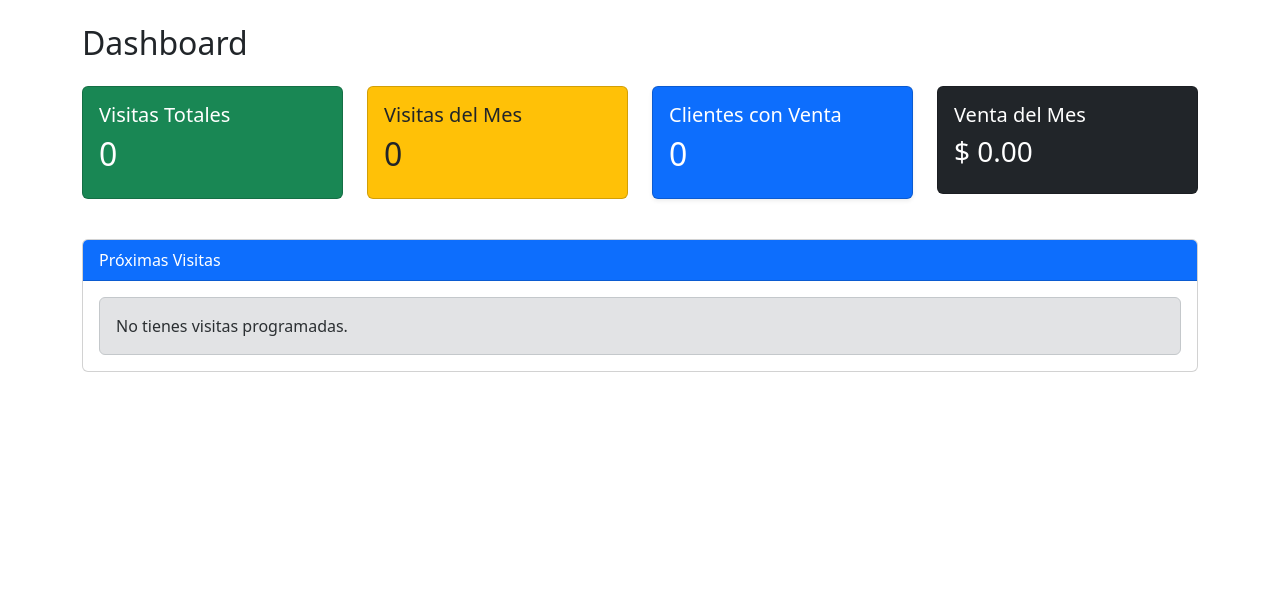
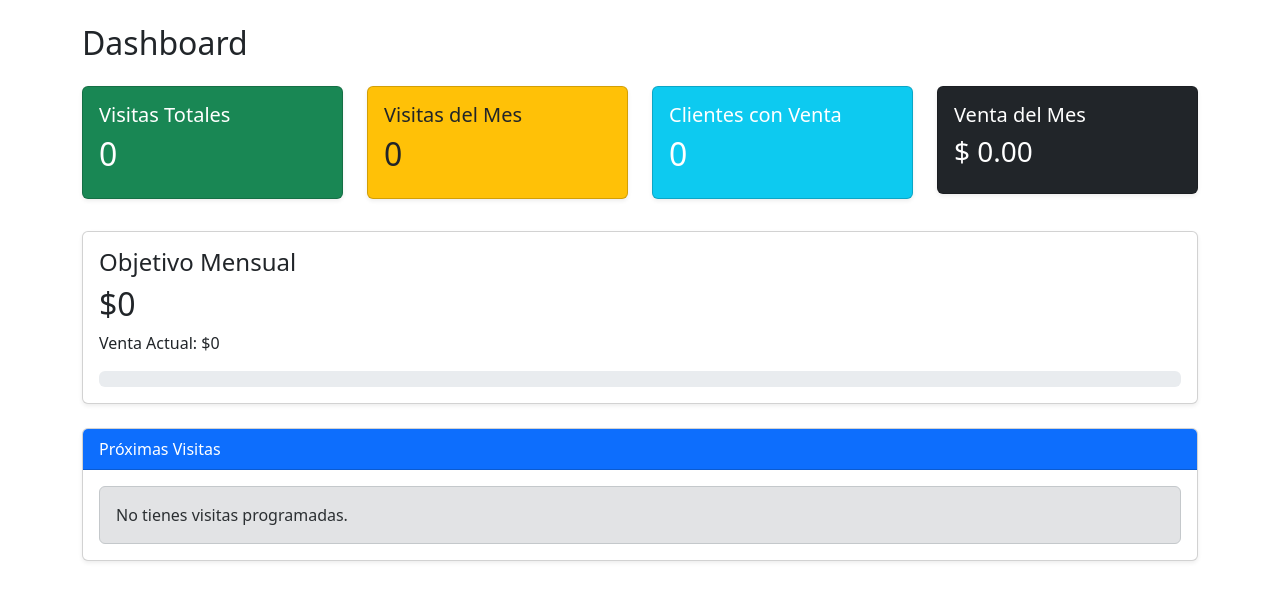
Before and after one commit to urieltsuki/VISITAS_BYAPPLE, a Flask app: page /dashboard in a window 1280 px wide. Shown: the part 54-655 px from the top of the page. Run offline with Flask 3, Linux system fonts and the light colour scheme; the visitor is signed in with stand-in values (Sample User, id 1); data that the repository does not hold is empty.

Commit message:
Avance de objetivo mensual

```diff
--- a/app.py
+++ b/app.py
@@ -14,7 +14,7 @@ from sqlalchemy import or_
 from werkzeug.security import check_password_hash
 
 from models import db
-from models import Usuario, Cliente, Visita
+from models import Usuario, Cliente, Visita, Objetivo
 
 import os
 from werkzeug.utils import secure_filename
@@ -115,23 +115,30 @@ def login():
 # Dashboard protegido
 from sqlalchemy import func, extract
 
+
 @app.route('/dashboard')
 @login_required
 def dashboard():
 
     hoy = datetime.now()
 
-    # ADMINISTRADOR
+
+    # ==========================
+    # ADMINISTRADOR / SUPERVISOR
+    # ==========================
+
     if current_user.rol in ['admin', 'supervisor']:
 
         total_clientes = Cliente.query.count()
 
         total_visitas = Visita.query.count()
 
+
         visitas_mes = Visita.query.filter(
             extract('year', Visita.fecha) == hoy.year,
             extract('month', Visita.fecha) == hoy.month
         ).count()
+
 
         monto_mes = db.session.query(
             func.sum(Visita.monto_venta)
@@ -140,13 +147,30 @@ def dashboard():
             extract('month', Visita.fecha) == hoy.month
         ).scalar() or 0
 
+
         clientes_con_venta = db.session.query(
             Visita.cliente_id
         ).filter(
-            Visita.venta_realizada == True,
+            Visita.venta_realizada.is_(True),
             extract('year', Visita.fecha) == hoy.year,
             extract('month', Visita.fecha) == hoy.month
         ).distinct().count()
+
+
+        objetivo = Objetivo.query.filter_by(
+            anio=hoy.year,
+            mes=hoy.month
+        ).first()
+
+
+        cumplimiento = 0
+
+        if objetivo and objetivo.objetivo > 0:
+            cumplimiento = round(
+                (monto_mes / objetivo.objetivo) * 100,
+                2
+            )
+
 
         return render_template(
             'dashboard.html',
@@ -155,14 +179,22 @@ def dashboard():
             visitas_mes=visitas_mes,
             monto_mes=monto_mes,
             clientes_con_venta=clientes_con_venta,
+            objetivo=objetivo.objetivo if objetivo else 0,
+            cumplimiento=cumplimiento,
             admin=True
         )
 
+
+
+    # ==========================
     # VENDEDOR
+    # ==========================
 
     total_visitas = Visita.query.filter(
         Visita.usuario_id == current_user.id
     ).count()
+
+
 
     visitas_mes = Visita.query.filter(
         Visita.usuario_id == current_user.id,
@@ -170,12 +202,16 @@ def dashboard():
         extract('month', Visita.fecha) == hoy.month
     ).count()
 
+
+
     ventas_mes = Visita.query.filter(
         Visita.usuario_id == current_user.id,
-        Visita.venta_realizada == True,
+        Visita.venta_realizada.is_(True),
         extract('year', Visita.fecha) == hoy.year,
         extract('month', Visita.fecha) == hoy.month
     ).count()
+
+
 
     monto_mes = db.session.query(
         func.sum(Visita.monto_venta)
@@ -185,21 +221,46 @@ def dashboard():
         extract('month', Visita.fecha) == hoy.month
     ).scalar() or 0
 
-    proximas_visitas = Visita.query.filter(
-        Visita.usuario_id == current_user.id,
-        Visita.proxima_visita != None
-    ).order_by(
-        Visita.proxima_visita.asc()
-    ).limit(5).all()
+
 
     clientes_con_venta = db.session.query(
         Visita.cliente_id
     ).filter(
         Visita.usuario_id == current_user.id,
-        Visita.venta_realizada == True,
+        Visita.venta_realizada.is_(True),
         extract('year', Visita.fecha) == hoy.year,
         extract('month', Visita.fecha) == hoy.month
     ).distinct().count()
+
+
+
+    proximas_visitas = Visita.query.filter(
+        Visita.usuario_id == current_user.id,
+        Visita.proxima_visita.isnot(None)
+    ).order_by(
+        Visita.proxima_visita.asc()
+    ).limit(5).all()
+
+
+
+    objetivo = Objetivo.query.filter_by(
+        usuario_id=current_user.id,
+        anio=hoy.year,
+        mes=hoy.month
+    ).first()
+
+
+
+    cumplimiento = 0
+
+    if objetivo and objetivo.objetivo > 0:
+
+        cumplimiento = round(
+            (monto_mes / objetivo.objetivo) * 100,
+            2
+        )
+
+
 
     return render_template(
         'dashboard.html',
@@ -209,6 +270,8 @@ def dashboard():
         monto_mes=monto_mes,
         clientes_con_venta=clientes_con_venta,
         proximas_visitas=proximas_visitas,
+        objetivo=objetivo.objetivo if objetivo else 0,
+        cumplimiento=cumplimiento,
         admin=False
     )
 
@@ -351,19 +414,19 @@ def visitas():
 
             proxima_visita = None
 
-    if request.form.get('proxima_visita'):
-        if not request.form.get('proxima_visita'):
+        if request.form.get('proxima_visita'):
+            if not request.form.get('proxima_visita'):
 
-            return '''
-            <h3>Debe seleccionar una fecha de próxima visita</h3>
-            /visitasRegresar</a>
-            '''
-        proxima_visita = datetime.strptime(
-            request.form['proxima_visita'],
-            '%Y-%m-%d'
-        ).date()
-        print("CLIENTE ID:", request.form.get('cliente_id'))
-        visita = Visita(
+                return '''
+                <h3>Debe seleccionar una fecha de próxima visita</h3>
+                /visitasRegresar</a>
+                '''
+            proxima_visita = datetime.strptime(
+                request.form['proxima_visita'],
+                '%Y-%m-%d'
+            ).date()
+            print("CLIENTE ID:", request.form.get('cliente_id'))
+            visita = Visita(
 
 
 
--- a/crear_admin.py
+++ b/crear_admin.py
@@ -11,7 +11,7 @@ with app.app_context():
 
     if usuario:
 
-        usuario.password = generate_password_hash("uri26")
+        usuario.password = generate_password_hash("Admin123")
         usuario.rol = "admin"
 
         db.session.commit()
--- a/templates/dashboard.html
+++ b/templates/dashboard.html
@@ -12,34 +12,93 @@ Dashboard
 
 <div class="row">
 
+
 {% if admin %}
 <div class="col-md-3 mb-3">
-
-        <div class="card bg-primary text-white">
-
+    <div class="card bg-primary text-white shadow-sm">
         <div class="card-body">
-
             <h5>Clientes Totales</h5>
-
             <h2>{{ total_clientes }}</h2>
-
         </div>
-
     </div>
-
 </div>
 {% endif %}
 
 
 <div class="col-md-3 mb-3">
+    <div class="card bg-success text-white shadow-sm">
+        <div class="card-body">
+            <h5>Visitas Totales</h5>
+            <h2>{{ total_visitas }}</h2>
+        </div>
+    </div>
+</div>
 
-        <div class="card bg-success text-white">
+
+<div class="col-md-3 mb-3">
+    <div class="card bg-warning shadow-sm">
+        <div class="card-body">
+            <h5>Visitas del Mes</h5>
+            <h2>{{ visitas_mes }}</h2>
+        </div>
+    </div>
+</div>
+
+
+<div class="col-md-3 mb-3">
+    <div class="card bg-info text-white shadow-sm">
+        <div class="card-body">
+            <h5>Clientes con Venta</h5>
+            <h2>
+                {{ clientes_con_venta }}
+            </h2>
+        </div>
+    </div>
+</div>
+
+
+<div class="col-md-3 mb-3">
+    <div class="card bg-dark text-white shadow-sm">
+        <div class="card-body">
+            <h5>Venta del Mes</h5>
+
+            <h3>
+                $ {{ "{:,.2f}".format(monto_mes or 0) }}
+            </h3>
+
+        </div>
+    </div>
+</div>
+
+
+</div>
+
+<div class="card mt-3 shadow-sm">
+
 
 <div class="card-body">
 
-                <h5>Visitas Totales</h5>
+    <h4>
+        Objetivo Mensual
+    </h4>
 
-                <h2>{{ total_visitas }}</h2>
+    <h2>
+        ${{ "{:,.0f}".format(objetivo or 0) }}
+    </h2>
+
+    <p>
+        Venta Actual:
+        ${{ "{:,.0f}".format(monto_mes or 0) }}
+    </p>
+
+
+    <div class="progress">
+
+        <div class="progress-bar"
+             role="progressbar"
+             style="width: {{ [cumplimiento, 100]|min }}%;">
+
+            {{ cumplimiento }}%
 
         </div>
 
@@ -48,72 +107,17 @@ Dashboard
 </div>
 
 
-    <div class="col-md-3 mb-3">
-
-        <div class="card bg-warning">
-
-            <div class="card-body">
-
-                <h5>Visitas del Mes</h5>
-
-                <h2>{{ visitas_mes }}</h2>
-
 </div>
-
-        </div>
-
-    </div>
-
-<div class="col-md-3 mb-3">
-
-    <div class="card bg-primary text-white shadow-sm">
-
-        <div class="card-body">
-
-            <h5>Clientes con Venta</h5>
-
-            <h2 class="text-white">
-
-                {{ clientes_con_venta }}
-
-            </h2>
-
-        </div>
-
-    </div>
-
-</div>
-
-    <div class="col-md-3 mb-3">
-
-        <div class="card bg-dark text-white">
-
-            <div class="card-body">
-
-                <h5>Venta del Mes</h5>
-
-                <h3>
-                    $ {{ "{:,.2f}".format(monto_mes or 0) }}
-                </h3>
-
-            </div>
-
-        </div>
-
-    </div>
-
-</div>
-
 
 {% if not admin %}
 
-<div class="card mt-4">
+<div class="card mt-4 shadow-sm">
+
 
 <div class="card-header bg-primary text-white">
+    Próximas Visitas
+</div>
 
-        Próximas Visitas
-
-    </div>
 
 <div class="card-body">
 
@@ -131,13 +135,15 @@ Dashboard
 
             <br>
 
-                    {{ visita.cliente.num_cliente }} - {{ visita.cliente.nombre }}
+            {{ visita.cliente.num_cliente }} -
+            {{ visita.cliente.nombre }}
 
         </li>
 
         {% endfor %}
 
     </ul>
+
 
     {% else %}
 
@@ -151,6 +157,7 @@ Dashboard
 
 </div>
 
+
 </div>
 
 {% endif %}
```
Also changed, not shown: models.py (+34 -2 lines), instance/bitacora.db. Lines whose indentation alone changed are shown as unchanged.
